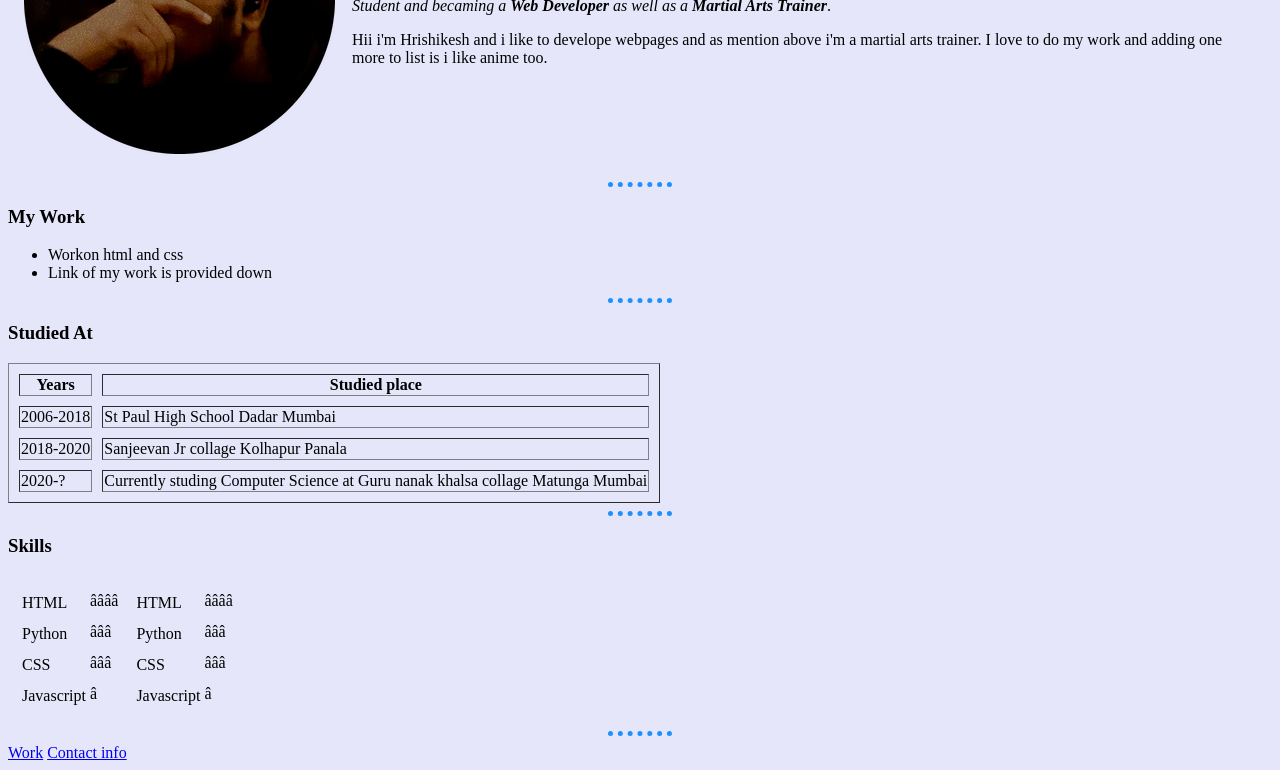
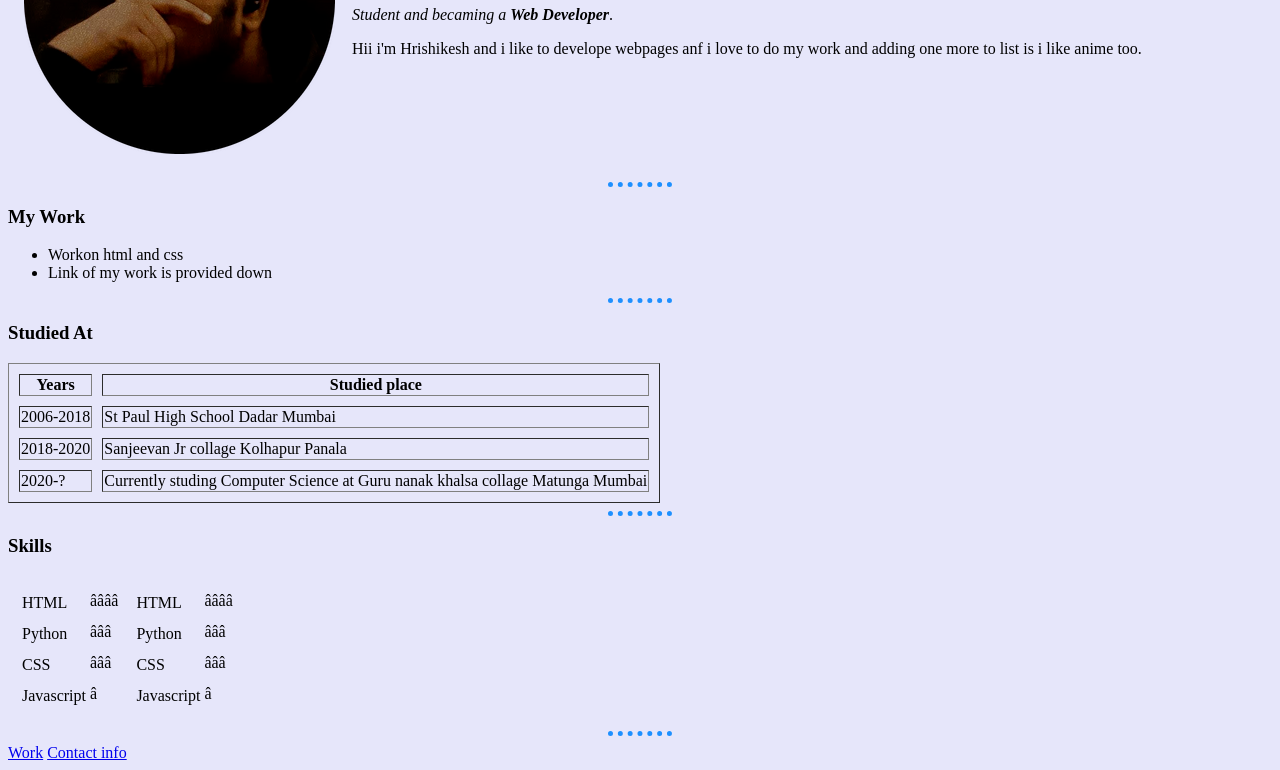
Before and after one commit to hirshi2003/cv, a plain HTML site: page index.html in a window 1280 px wide. Shown: the part 181-951 px from the top of the page. Drawn offline with Linux system fonts and the light colour scheme.

Commit message:
Update index.html

```diff
--- a/index.html
+++ b/index.html
@@ -12,8 +12,8 @@
             <tr>
                 <td><img src="snapchat-rsized.png" alt="Hrishikesh profile picture"></td>
                 <td><h1>Hrishikesh Salgaonkar</h1>
-                    <p><em>Student and becaming a <strong>Web Developer</strong> as well as a <strong>Martial Arts Trainer</strong></em>.</p>
-                    <p>Hii i'm Hrishikesh and i like to develope webpages and as mention above i'm a martial arts trainer. I love to do my work and adding one more to list is i like anime too.</p></td>
+                    <p><em>Student and becaming a <strong>Web Developer</strong></em>.</p>
+                    <p>Hii i'm Hrishikesh and i like to develope webpages anf i love to do my work and adding one more to list is i like anime too.</p></td>
             </tr>
         </table>
         <hr>
```
